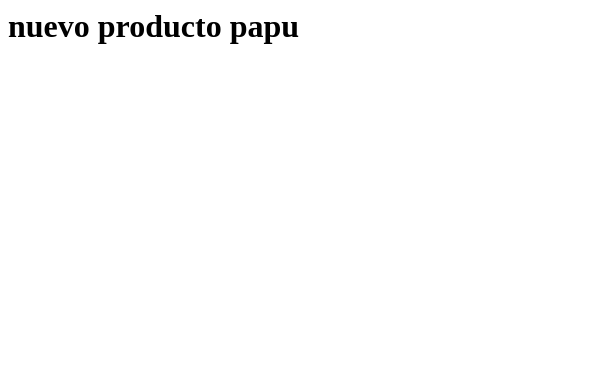
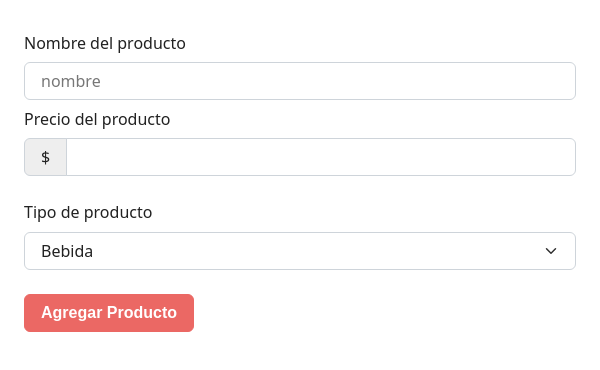
Before and after one commit to Javierleal-debug/Practica-electron-chulis, an Electron app: page src/views/add-product.html in a window 600 px wide. Drawn offline with nearby package versions, Linux system fonts and the light colour scheme; a web font is replaced by a local one.

Commit message:
Añadir productos base

```diff
--- a/src/views/add-product.html
+++ b/src/views/add-product.html
@@ -1 +1,62 @@
-<h1>nuevo producto papu</h1>
+<!DOCTYPE html>
+<html lang="en">
+<head>
+    <meta charset="UTF-8">
+    <meta http-equiv="X-UA-Compatible" content="IE=edge">
+    <meta name="viewport" content="width=device-width, initial-scale=1.0">
+    <title>Agregar un nuevo producto</title>
+    <link rel="stylesheet" href="https://bootswatch.com/5/journal/bootstrap.min.css">
+</head>
+<body>
+
+    <form class="p-4">
+        <div class="form-group">
+            <label class="col-form-label" for="inputDefault">Nombre del producto</label>
+            <input type="text" class="form-control" placeholder="nombre" id="nombre">
+        </div>
+
+        <div class="form-group">
+            <label class="col-form-label" for="inputDefault">Precio del producto</label>
+            <div class="input-group ">
+              <span class="input-group-text">$</span>
+              <input type="text" class="form-control" aria-label="precio" id="precio">
+             </div>
+        </div>
+
+        <div class="form-group">
+            <label for="exampleSelect1" class="form-label mt-4">Tipo de producto</label>
+            <select class="form-select" id="tipo">
+              <option>Bebida</option>
+              <option>Platillo</option>
+              <option>Medio Litro</option>
+              <option>Cuarto de Litro</option>
+              <option>Postre</option>
+              <option>Extra</option>
+
+            </select>
+        </div>
+
+        <button class="btn btn-primary mt-4">
+            Agregar Producto
+        </button>
+    </form>
+
+
+    <script>
+
+        const form = document.querySelector('form');
+        form.addEventListener('submit', event =>{
+            const nameProduct = document.querySelector('#nombre').value;
+            const priceProduct = document.querySelector('#precio').value;
+            const typeProduct = document.querySelector('#tipo').value;
+
+            alert(`Agregaste: ${typeProduct} ${nameProduct} $${priceProduct}!!`);
+            app.close();
+
+
+        });
+
+    </script>
+
+</body>
+</html>
```
Also changed, not shown: src/index.js (+9 -2 lines), src/views/index.html (+26 -1 lines).
